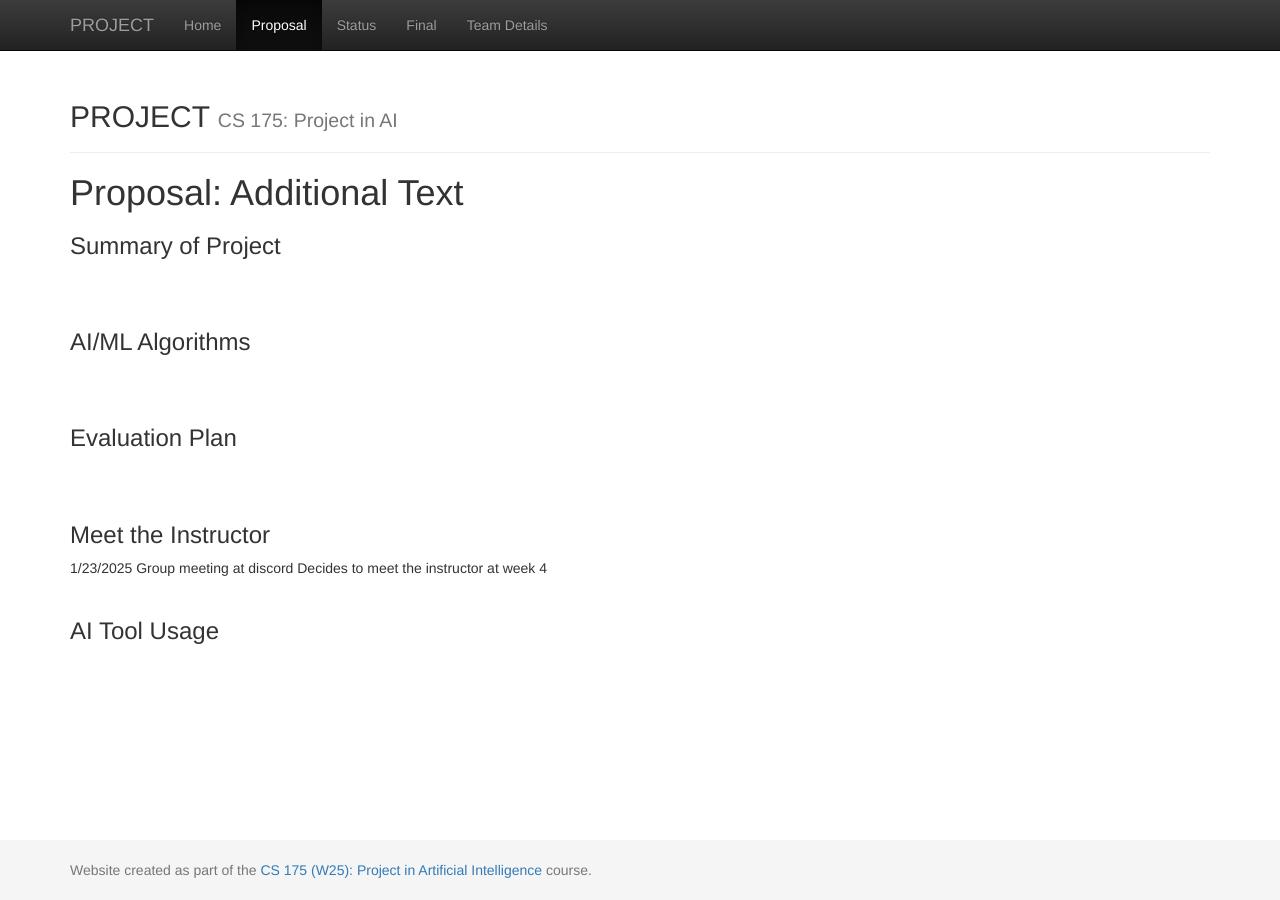
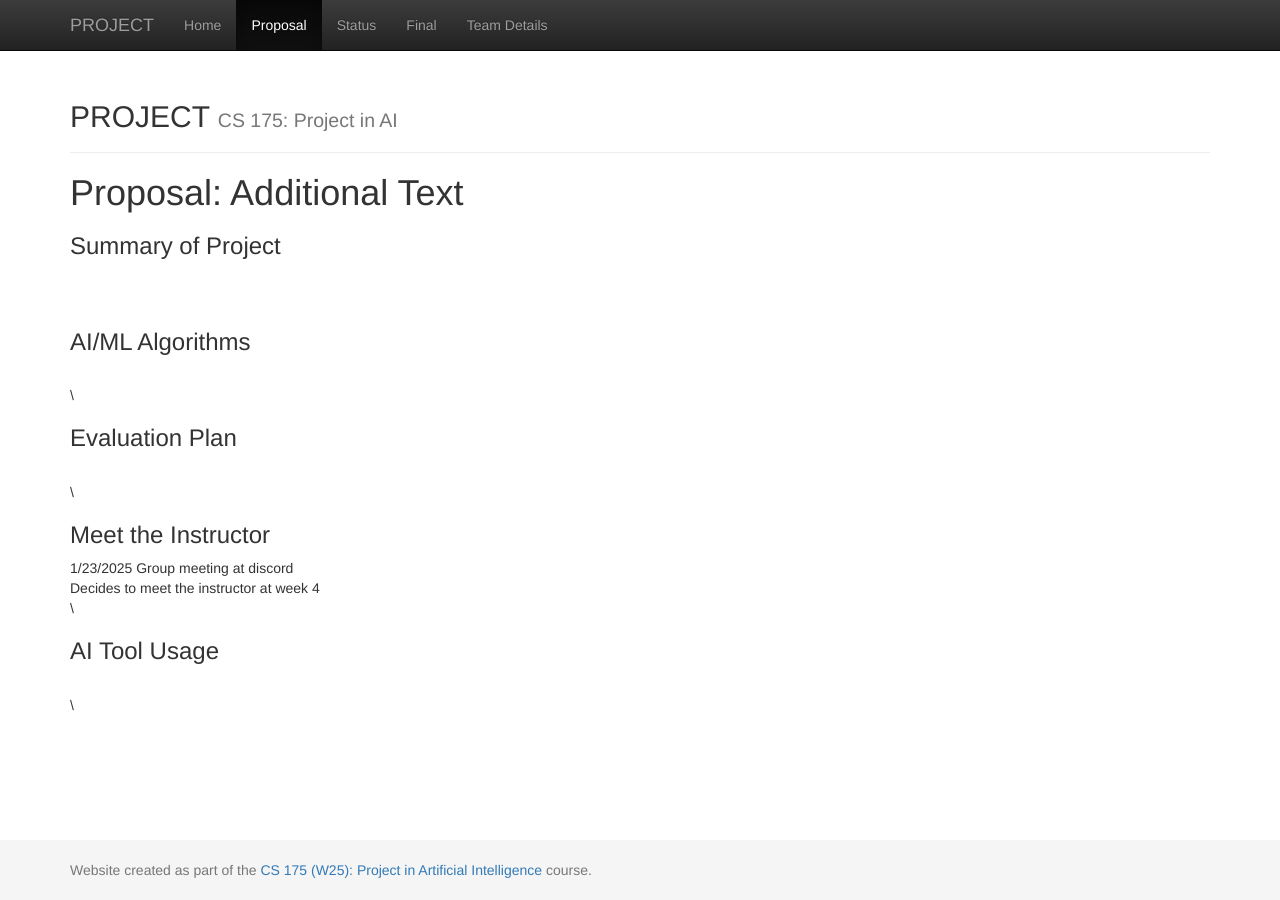
Before and after one commit to pddpdd20020105/ICS-175-fireworker, a Jekyll site: the page built from docs/proposal.md, in a window 1280 px wide. Built offline with Jekyll 4.4.1, drawn with Linux system fonts in a browser that asks for light colours.

Commit message:
Update proposal.md

```diff
--- a/docs/proposal.md
+++ b/docs/proposal.md
@@ -10,16 +10,16 @@ title: Proposal
 <br>
 <br>
 ### AI/ML Algorithms
-<br>
-<br>
+\
+\
 ### Evaluation Plan
-<br>
-<br>
+\
+\
 ### Meet the Instructor
-1/23/2025 Group meeting at discord
+1/23/2025 Group meeting at discord\
 Decides to meet the instructor at week 4
-<br>
-<br>
+\
+\
 ### AI Tool Usage
-<br>
-<br>
+\
+\
```
